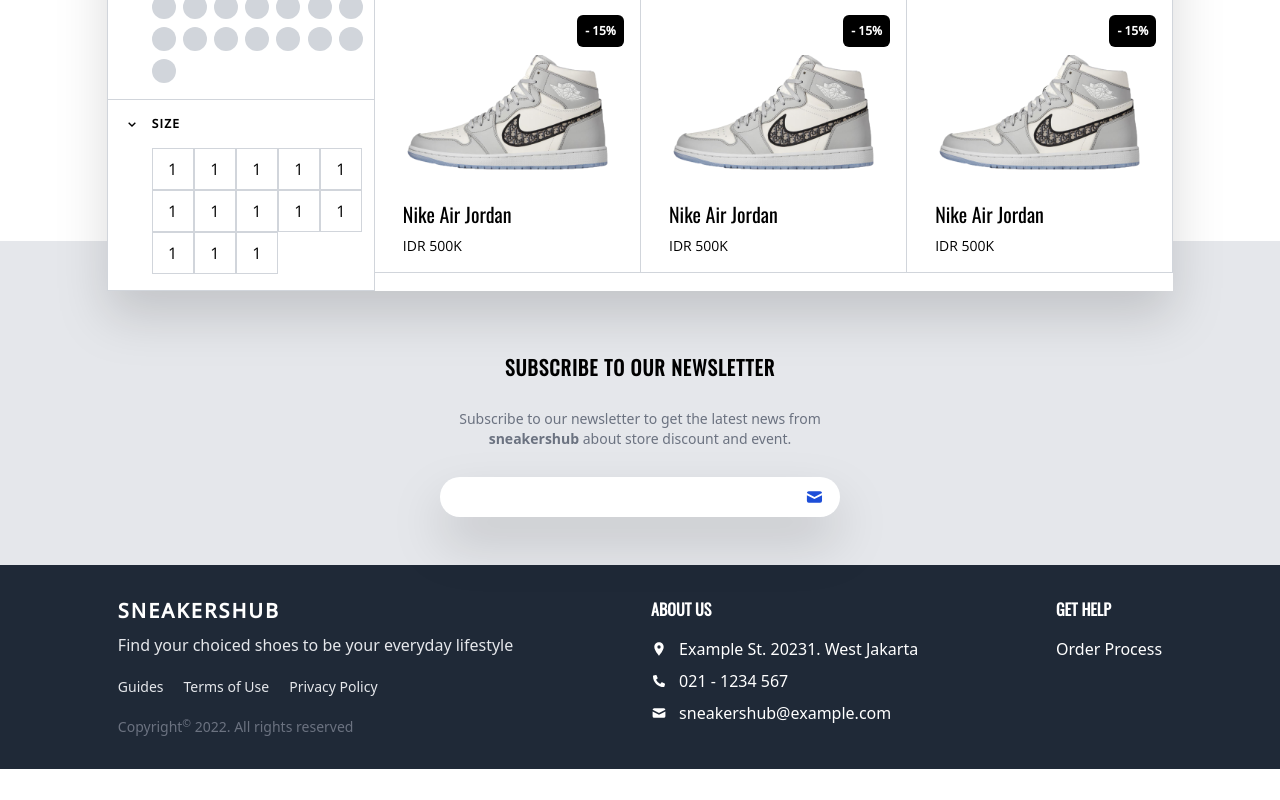
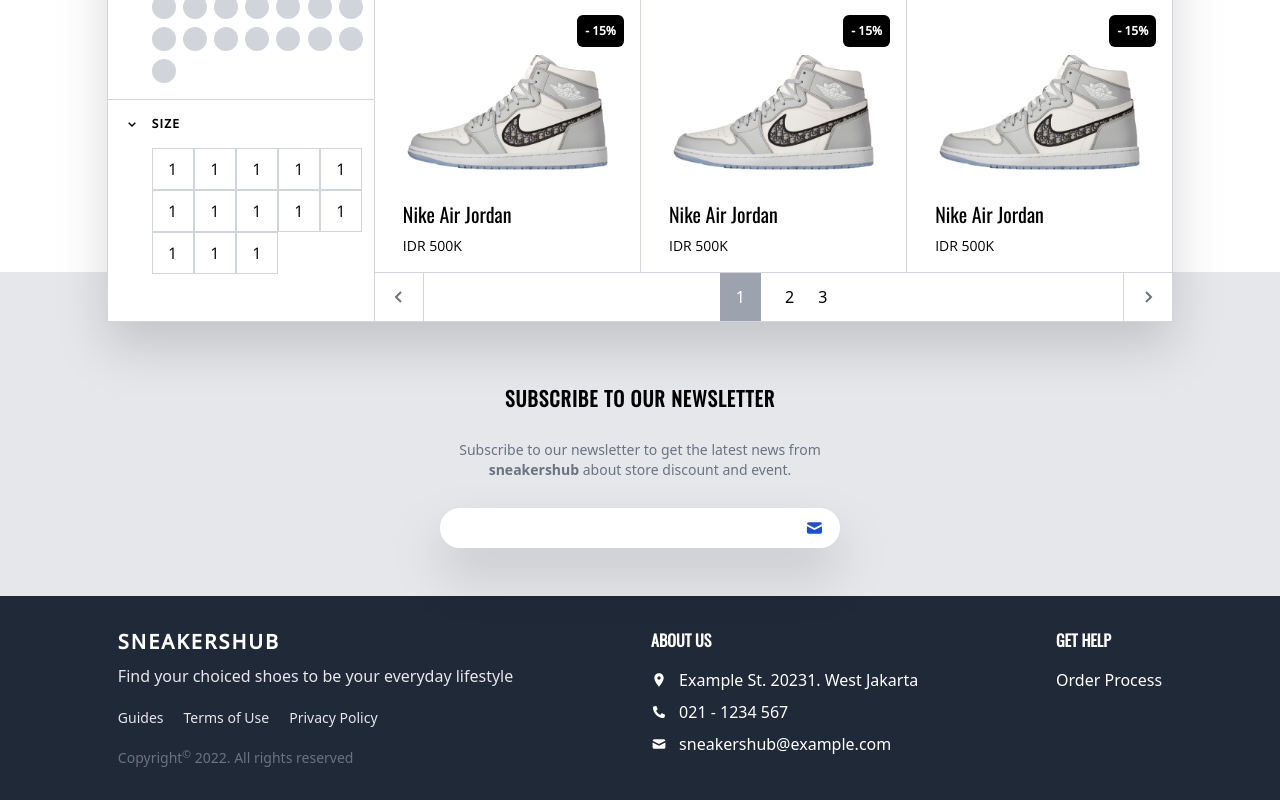
Before and after one commit to stanleyclaudius/online-shop, a React (Create React App) app in the folder client/: page / in a window 1280 px wide. Shown: the part 1075-1875 px from the top of the page. Before the commit the page ends 1844 px from the top, so only its background shows below. Built offline with nearby package versions, Linux system fonts and the light colour scheme.

Commit message:
Create Pagination component

```diff
--- /dev/null
+++ b/client/src/components/general/Pagination.tsx
@@ -0,0 +1,21 @@
+import { BiChevronLeft, BiChevronRight } from 'react-icons/bi'
+
+const Pagination = () => {
+  return (
+    <div className='flex items-center justify-between border-r border-b border-gray-300'>
+      <div className='p-3 cursor-pointer'>
+        <BiChevronLeft className='text-2xl text-gray-500' />
+      </div>
+      <div className='flex items-center gap-6 border-l flex-1 border-r border-gray-300 justify-center'>
+        <div className='py-3 px-4 bg-gray-400 cursor-pointer bg-[#3552DC] text-white'>1</div>
+        <div>2</div>
+        <div>3</div>
+      </div>
+      <div className='p-3 cursor-pointer'>
+        <BiChevronRight className='text-2xl text-gray-500' />
+      </div>
+    </div>
+  )
+}
+
+export default Pagination
--- a/client/src/components/home/ProductList.tsx
+++ b/client/src/components/home/ProductList.tsx
@@ -3,6 +3,7 @@ import HighlightedItem from './HighlightedItem'
 import ProductCard from '../general/ProductCard'
 import Filter from './Filter'
 import ProductViewOption from './ProductViewOption'
+import Pagination from '../general/Pagination'
 
 const ProductList = () => {
   const [openFilter, setOpenFilter] = useState(false)
@@ -38,6 +39,7 @@ const ProductList = () => {
             <ProductCard />
             <ProductCard />
           </div>
+          <Pagination />
         </div>
       </div>
     </div>
```
